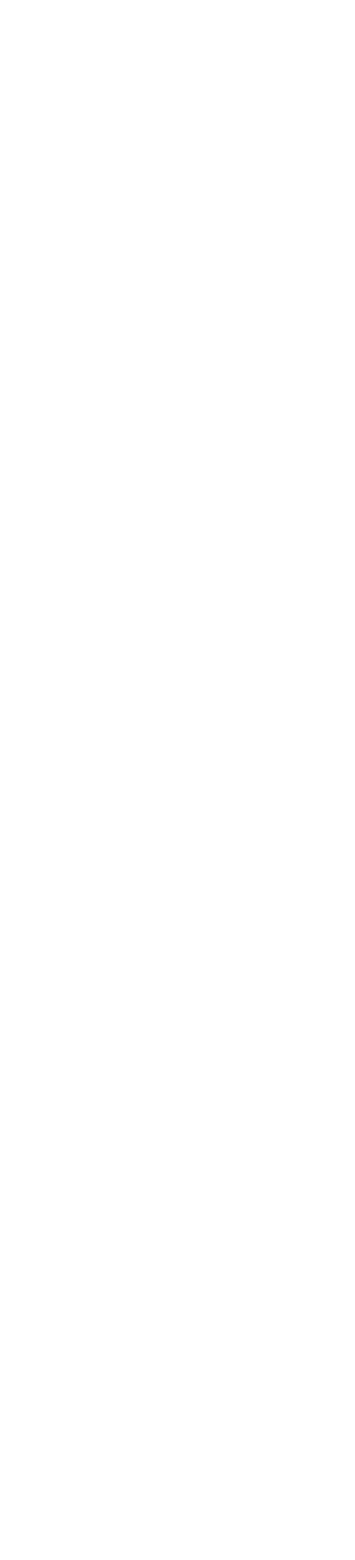
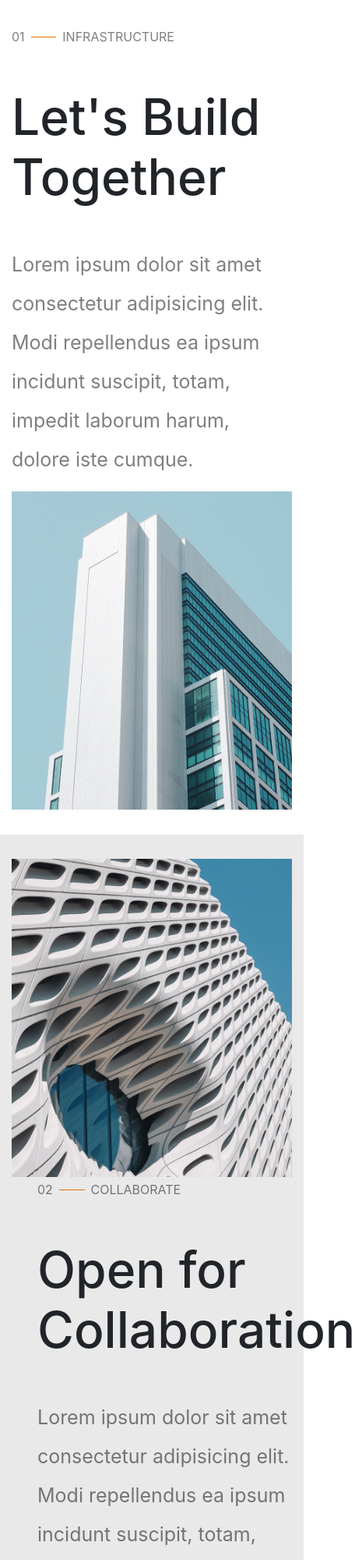
Before and after one commit to Navezm/Hexa, a website: page index.html in a window 390 px wide. Shown: the top 2000 px of the page at 78% size, 456 px wide, since content can reach past the window. Before the commit the page ends 844 px from the top, so only its background shows below. Drawn offline with nearby package versions, Linux system fonts and the light colour scheme.

Commit message:
Section infra collabo finie

```diff
--- a/index.html
+++ b/index.html
@@ -8,6 +8,51 @@
 </head>
 <body>
 
+    <!-- Section Infrastructure -->
+    <section class="container" id="section_infra">
+        <div class="row">
+            <!-- Texte -->
+            <div class="col-lg-5 col-sm-12 pr-5">
+                <div class="d-flex">
+                    <span class="text-black-50">01</span> <hr class="mx-2"> <span class="text-black-50">INFRASTRUCTURE</span>
+                </div>
+                <h2 class="h2_colla my-5">Let's Build Together</h2>
+                <p class="text-black-50 p_colla">Lorem ipsum dolor sit amet consectetur adipisicing elit. Modi repellendus ea ipsum incidunt suscipit, totam, impedit laborum harum, dolore iste cumque.</p>
+            </div>
+            <!-- Texte -->
+
+            <!-- Image -->
+            <div class="col-lg-7 col-sm-12">
+                <img class="img_colla" src="./public/img/img_1_long.jpg" alt="">
+            </div>
+            <!-- Image -->
+        </div>
+    </section>
+    <!-- Section Infrastructure -->
+
+    <!-- Section Collaborate -->
+    <section id="section_colla">
+       <div class="container">
+        <div class="row">
+            <!-- Image -->
+            <div class="col-lg-7 col-sm-12">
+                <img class="img_colla" src="./public/img/img_2_long.jpg" alt="">
+            </div>
+            <!-- Image -->
+
+            <!-- Texte -->
+            <div class="col-lg-5 col-sm-12 pl-5">
+                <div class="d-flex">
+                    <span class="text-black-50">02</span> <hr class="mx-2"> <span class="text-black-50">COLLABORATE</span>
+                </div>
+                <h2 class="h2_colla my-5">Open for Collaboration</h2>
+                <p class="text-black-50 p_colla">Lorem ipsum dolor sit amet consectetur adipisicing elit. Modi repellendus ea ipsum incidunt suscipit, totam, impedit laborum harum, dolore iste cumque.</p>
+            </div>
+            <!-- Texte -->
+        </div>
+       </div>
+    </section>
+    <!-- Section Collaborate -->
 
     <!-- Link Bootstrap & jquery -->
     <script  src="./node_modules/jquery/dist/jquery.js"></script>
--- a/src/scss/modules/_sections.scss
+++ b/src/scss/modules/_sections.scss
@@ -0,0 +1,35 @@
+// Section infra & colla
+#section_infra{
+    margin-top: 8%;
+    margin-bottom: 8%;
+    line-height: 2;
+    hr{
+        width: 10%;
+        background-color: rgb(255, 123, 0);
+    }
+}
+
+#section_colla{
+    background-color: rgb(233, 233, 233);
+    padding-top: 8%;
+    padding-bottom: 8%;
+    line-height: 2;
+    hr{
+        width: 10%;
+        background-color: rgb(255, 123, 0);
+    }
+}
+
+.img_colla{
+    width: 100%;
+    height: 100%;
+}
+
+.h2_colla{
+    font-size: 4em;
+}
+
+.p_colla{
+    font-size: 25px;
+}
+// Section infra & colla
```
Also changed, not shown: public/css/app.css.
